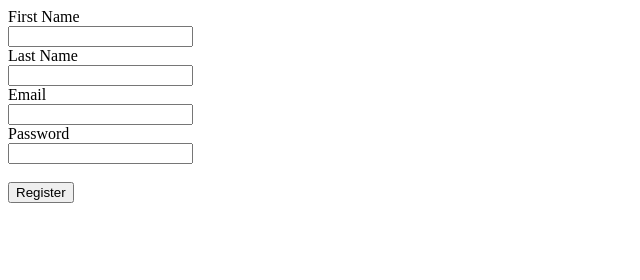
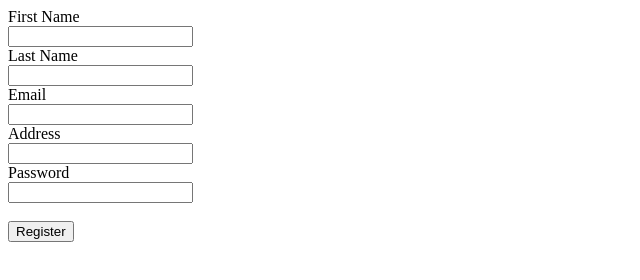
Before and after one commit to kithekadk/Project-management, a plain HTML site: page register.html in a window 1280 px wide. Shown: the whole page, without its empty margins (0-640 px from the left). Drawn offline with Linux system fonts and the light colour scheme.

Commit message:
added address input on register page

```diff
--- a/register.html
+++ b/register.html
@@ -17,6 +17,10 @@
         </div>
         <div>
             <label for="">Email</label><br>
+            <input type="email">
+        </div>
+        <div>
+            <label for="">Address</label><br>
             <input type="text">
         </div>
         <div>
```
